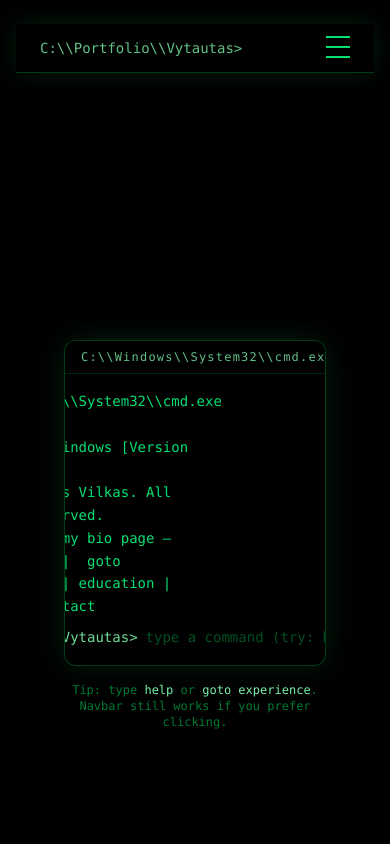
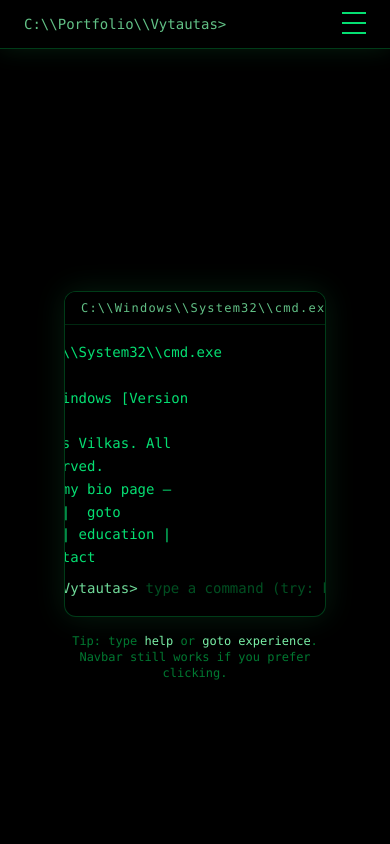
Before and after one commit to VytautasVilkas/CvWebSite, a React (Vite) app in the folder my-cv-page/: page / in a window 390 px wide. Shown: the top 844 px of the page. Built offline with nearby package versions, Linux system fonts and the light colour scheme.

Commit message:
chnage nav bar to be absolute and buttons to lon hover to have line

```diff
--- a/my-cv-page/src/components/Navbar.jsx
+++ b/my-cv-page/src/components/Navbar.jsx
@@ -12,72 +12,62 @@ function Navbar() {
   ];
 
   return (
-    <header className="w-full bg-black text-green-400 font-mono border-b border-green-500/30 shadow-[0_0_25px_rgba(34,197,94,0.15)] relative z-20">
+    <header className="fixed top-0 left-0 right-0 z-50 bg-black/80 backdrop-blur border-b border-green-500/30 shadow-[0_0_25px_rgba(34,197,94,0.15)]">
       <style>
         {`
-          @keyframes blinkCursor {
-            0%, 49% { opacity: 1; }
-            50%, 100% { opacity: 0; }
+          @keyframes blinkCursor { 0%,49% {opacity:1;} 50%,100% {opacity:0;} }
+          .blink-cursor { animation: blinkCursor 1s step-start infinite; }
+          .nav-underline::after {
+            content: "";
+            position: absolute;
+            left: 0; bottom: -2px;
+            width: 0; height: 1px;
+            background: rgb(52 211 153); /* green-400 */
+            transition: width .3s ease;
           }
-          .blink-cursor {
-            animation: blinkCursor 1s step-start infinite;
+          .nav-underline:hover::after,
+          .nav-underline:focus-visible::after {
+            width: 100%;
           }
         `}
       </style>
 
-      <div className="max-w-6xl mx-auto flex items-center justify-between px-6 py-3">
+      <div className="max-w-6xl mx-auto flex items-center justify-between px-6 py-3 text-green-400 font-mono">
         <div className="text-sm text-green-300/80 select-none">
-          C:\\Portfolio\\Vytautas&gt;
-          <span className="text-green-100 blink-cursor">_</span>
+          C:\\Portfolio\\Vytautas&gt;<span className="text-green-100 blink-cursor">_</span>
         </div>
-
         <nav className="hidden sm:flex gap-6 text-sm tracking-wide">
           {links.map((link) => (
             <a
               key={link.href}
               href={link.href}
-              className="relative hover:text-green-300 transition-colors duration-200"
+              className="relative nav-underline hover:text-green-300 focus-visible:outline-none"
             >
               {link.label}
-              <span className="absolute left-0 bottom-0 w-0 h-[1px] bg-green-400 transition-all duration-300 hover:w-full"></span>
             </a>
           ))}
         </nav>
-
         <button
-          onClick={() => setIsMenuOpen(!isMenuOpen)}
+          onClick={() => setIsMenuOpen((v) => !v)}
           className="sm:hidden text-green-400 focus:outline-none"
           aria-label="Toggle Menu"
         >
           <div className="relative w-6 h-6">
-            <span
-              className={`absolute block w-6 h-[2px] bg-green-400 transform transition-all duration-300 ${
-                isMenuOpen ? "rotate-45 top-2.5" : "top-0"
-              }`}
-            ></span>
-            <span
-              className={`absolute block w-6 h-[2px] bg-green-400 transition-opacity duration-300 ${
-                isMenuOpen ? "opacity-0" : "top-2.5"
-              }`}
-            ></span>
-            <span
-              className={`absolute block w-6 h-[2px] bg-green-400 transform transition-all duration-300 ${
-                isMenuOpen ? "-rotate-45 top-2.5" : "top-5"
-              }`}
-            ></span>
+            <span className={`absolute block w-6 h-[2px] bg-green-400 transform transition-all duration-300 ${isMenuOpen ? "rotate-45 top-2.5" : "top-0"}`} />
+            <span className={`absolute block w-6 h-[2px] bg-green-400 transition-opacity duration-300 ${isMenuOpen ? "opacity-0" : "top-2.5"}`} />
+            <span className={`absolute block w-6 h-[2px] bg-green-400 transform transition-all duration-300 ${isMenuOpen ? "-rotate-45 top-2.5" : "top-5"}`} />
           </div>
         </button>
       </div>
-
       {isMenuOpen && (
-        <div className="sm:hidden bg-black border-t border-green-500/20 shadow-[0_0_15px_rgba(34,197,94,0.15)]">
+        <div className="sm:hidden bg-black/90 border-t border-green-500/20 shadow-[0_0_15px_rgba(34,197,94,0.15)]">
           <nav className="flex flex-col items-center py-4 space-y-2 text-green-300">
             {links.map((link) => (
               <a
                 key={link.href}
                 href={link.href}
                 onClick={() => setIsMenuOpen(false)}
-                className="hover:text-green-100 transition-colors duration-200"
+                className="relative nav-underline px-2 py-1 hover:text-green-100"
               >
                 {link.label}
               </a>
@@ -88,5 +78,4 @@ function Navbar() {
     </header>
   );
 }
-
 export default Navbar;
```
